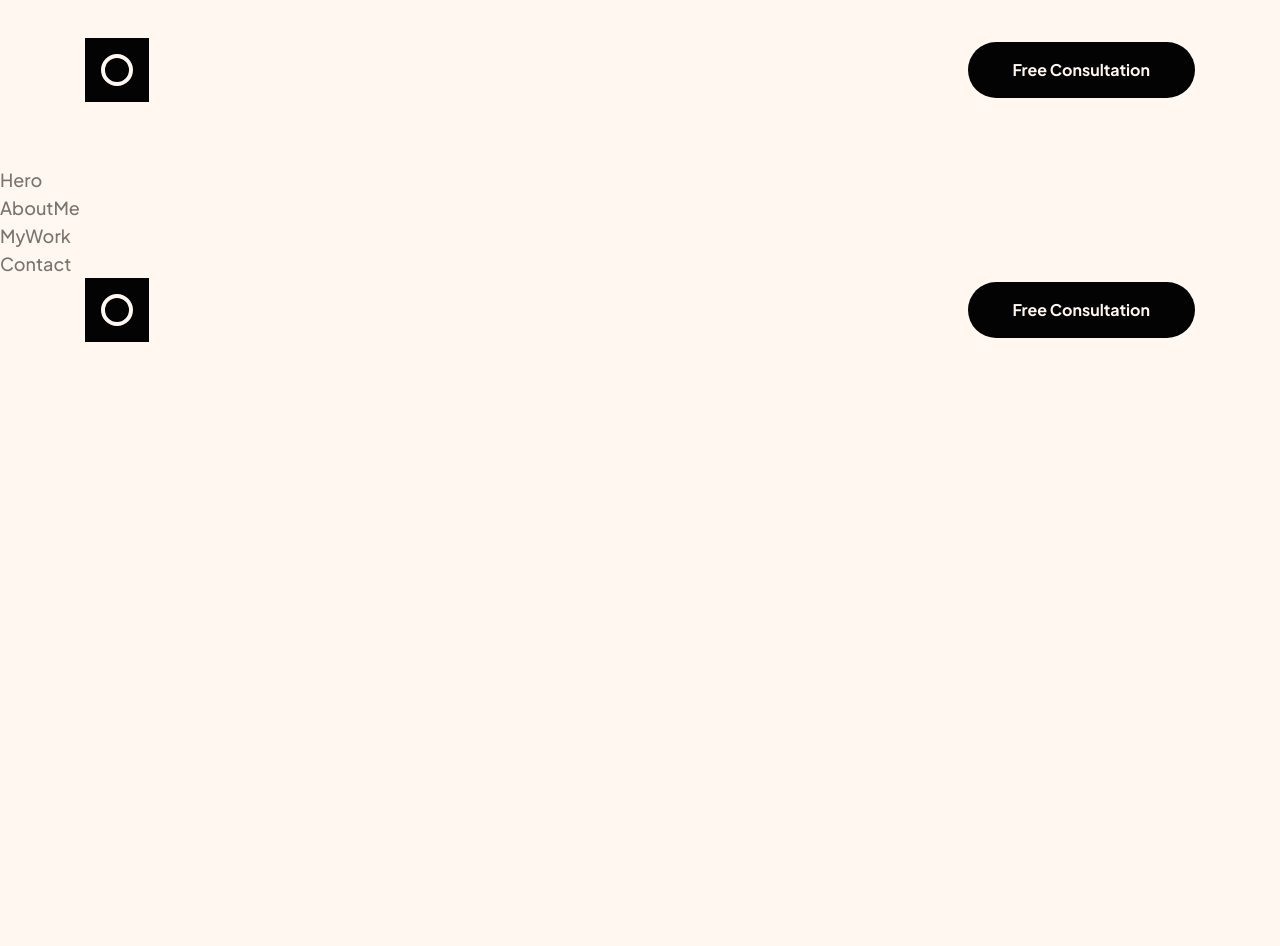
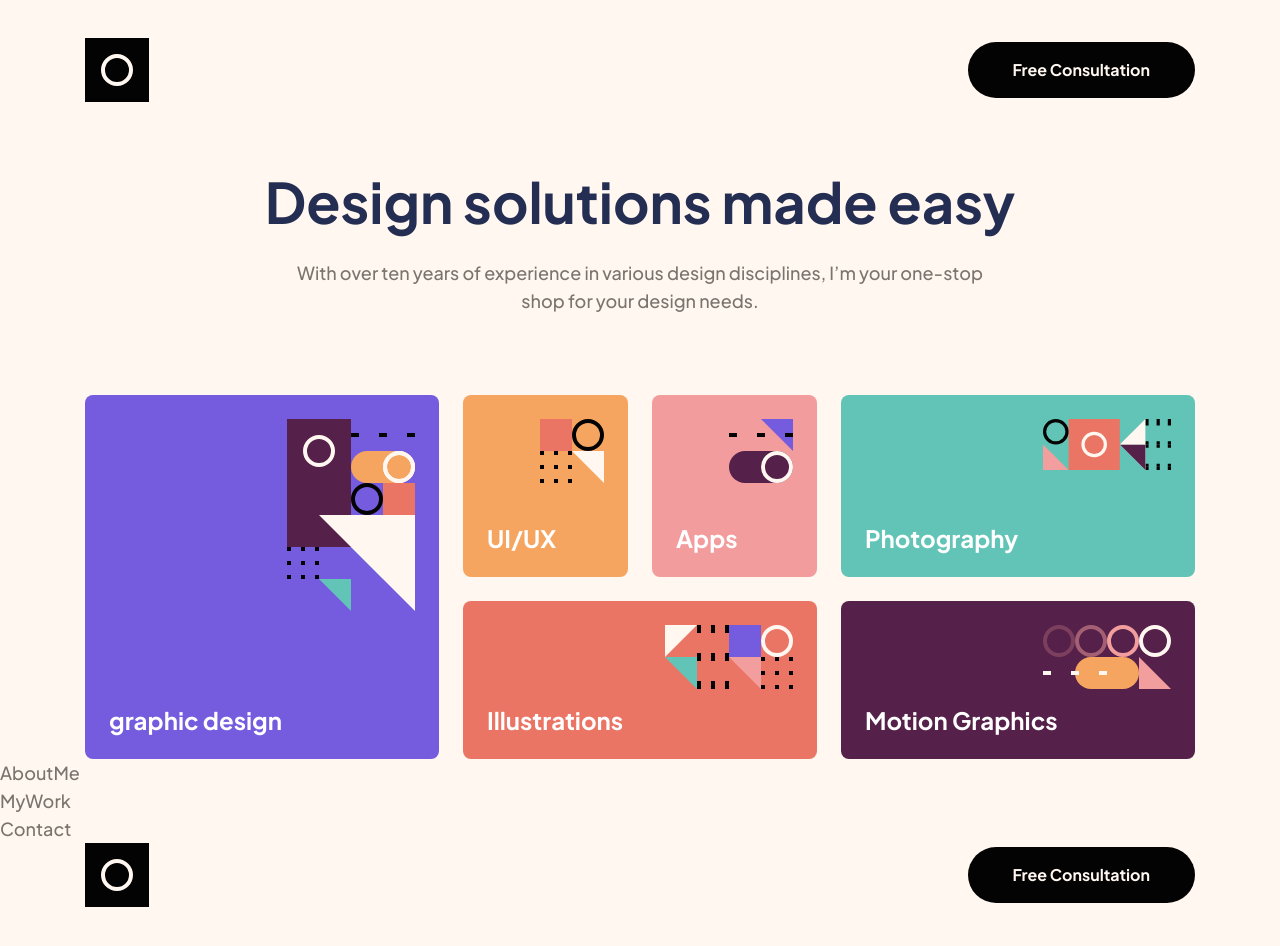
Before and after one commit to tsertic/happy_sp_design_portfolio, a Next.js app: page / in a window 1280 px wide. Shown: the top 946 px of the page. Before the commit the page ends 800 px from the top, so only its background shows below. Built offline with nearby package versions, Linux system fonts and the light colour scheme.

Commit message:
added knwoledge card,cardsgrid and implemented in hero section

```diff
--- a/src/app/globals.css
+++ b/src/app/globals.css
@@ -14,9 +14,9 @@
   --color-secondary-focus: 246 165 96;
   --color-secondary-content: 255 247 240;
 
-  --color-bg-pink: 243 156 158;
-  --color-bg-cyan: 97 196 183;
-  --color-bg-darkpurple: 85 32 73;
+  --color-pink: 243 156 158;
+  --color-cyan: 97 196 183;
+  --color-darkpurple: 85 32 73;
 }
 /* Currently same as light but just for case if dark mode is implemented */
 :root[class~="dark"] {
@@ -35,6 +35,16 @@
   --color-bg-cyan: 97 196 183;
   --color-bg-darkpurple: 85 32 73;
 }
+@layer base {
+  h1,
+  h2,
+  h3,
+  h4,
+  h5,
+  h6 {
+    @apply text-base-contentHeading;
+  }
+}
 @layer components {
   .mobile-padding-x {
     @apply px-[24px];
@@ -45,6 +55,9 @@
   }
   .social-icon {
     @apply group-hover:fill-primary-focus fill-base-100 transition-all duration-300;
+  }
+  .knowledgeCardsGrid {
+    @apply grid gap-[24px] grid-rows-mobile md:grid-rows-tablet xl:grid-rows-desktop grid-cols-mobile md:grid-cols-tablet xl:grid-cols-desktop;
   }
 }
 @layer utilities {
--- /dev/null
+++ b/src/components/cards/KnowledgeCard.tsx
@@ -0,0 +1,27 @@
+import { IKnowledgeCardData } from "@/types/index.t";
+import Image from "next/image";
+import React from "react";
+interface IKnowledgeCard {
+  cardData: IKnowledgeCardData;
+  additionalStyle: string;
+}
+export const KnowledgeCard: React.FC<IKnowledgeCard> = ({
+  cardData,
+  additionalStyle,
+}) => {
+  const { text, img } = cardData;
+  return (
+    <div
+      className={`p-[24px] rounded-[8px] flex flex-col justify-between ${additionalStyle}`}
+    >
+      <Image
+        src={img.url}
+        alt={text}
+        width={img.width}
+        height={img.height}
+        className="ml-auto"
+      />
+      <p className="text-headingCard text-white">{text}</p>
+    </div>
+  );
+};
--- a/src/components/individual/KnowledgeCards/KnowledgeCards.tsx
+++ /dev/null
@@ -1,5 +0,0 @@
-import React from "react";
-
-export const KnowledgeCards = () => {
-  return <div>KnowledgeCards</div>;
-};
--- /dev/null
+++ b/src/components/individual/KnowledgeCardsGrid/KnowledgeCardsGrid.tsx
@@ -0,0 +1,20 @@
+import React from "react";
+import { cardStylesArray } from "./cardStyles";
+import { knowledgeCardData } from "@/constants";
+import { KnowledgeCard } from "@/components/cards/KnowledgeCard";
+
+export const KnowledgeCardsGrid = () => {
+  return (
+    <div className="w-full knowledgeCardsGrid  ">
+      {knowledgeCardData.map((card, i) => {
+        return (
+          <KnowledgeCard
+            additionalStyle={cardStylesArray[i]}
+            cardData={card}
+            key={card._id}
+          />
+        );
+      })}
+    </div>
+  );
+};
--- /dev/null
+++ b/src/components/individual/KnowledgeCardsGrid/cardStyles.ts
@@ -0,0 +1,14 @@
+export const card1 =
+  "col-span-2 row-span-1 md:row-span-2 md:col-start-1 md:col-end-3 xl:col-start-1 xl:col-end-3 xl:row-start-1 xl:row-end-3 bg-primary-focus";
+export const card2 =
+  "col-span-1 row-span-1 md:col-start-3 md:col-end-4 xl:col-start-3 xl:col-end-4 xl:row-start-1 xl:row-end-2 bg-secondary-focus";
+export const card3 =
+  "col-span-1 row-span-1 md:col-start-4 md:col-end-5 xl:col-start-4 xl:col-end-5 xl:row-start-1 xl:row-end-2 bg-pink";
+export const card4 =
+  "col-span-2 row-span-1 md:col-start-3 md:col-end-5 md:row-span-1 xl:col-start-3 xl:col-end-5 xl:row-start-2 xl:row-end-3 bg-secondary";
+export const card5 =
+  "col-span-2 row-span-1  md:row-start-3 md:row-end-4 md:col-start-1 md:col-end-3 xl:row-start-1 xl:row-end-2 xl:col-start-5 xl:col-end-7 bg-cyan";
+export const card6 =
+  "col-span-2 row-span-1 md:col-start-3 md:col-end-5 xl:col-start-5 xl:col-end-7 xl:row-start-2 xl:row-end-3  bg-darkpurple";
+
+export const cardStylesArray = [card1, card2, card3, card4, card5, card6];
--- a/src/components/pageSections/homepage/Hero.tsx
+++ b/src/components/pageSections/homepage/Hero.tsx
@@ -1,5 +1,20 @@
+import { KnowledgeCardsGrid } from "@/components/individual/KnowledgeCardsGrid/KnowledgeCardsGrid";
 import React from "react";
 
 export const Hero = () => {
-  return <div>Hero</div>;
+  return (
+    <div className="container-wide">
+      <div className=" w-full flex flex-col items-center text-center gap-[16px] md:gap-[27px] xl:gap-[23px] mb-[32px] md:mb-[84px] xl:mb-[80px]">
+        <h1 className="text-center text-headingLMobile md:text-headingLTablet xl:text-headingL">
+          Design solutions made easy
+        </h1>
+        <p className=" w-full max-w-[285px] md:max-w-[573px] xl:max-w-[730px]">
+          {" "}
+          With over ten years of experience in various design disciplines, I’m
+          your one-stop shop for your design needs.
+        </p>
+      </div>
+      <KnowledgeCardsGrid />
+    </div>
+  );
 };
--- a/src/constants/index.ts
+++ b/src/constants/index.ts
@@ -0,0 +1,57 @@
+export const knowledgeCardData = [
+  {
+    _id: "0",
+
+    text: "graphic design",
+    img: {
+      url: "/images/pattern-graphic-design.svg",
+      width: 128,
+      height: 192,
+    },
+  },
+  {
+    _id: "1",
+    text: "UI/UX",
+    img: {
+      url: "/images/pattern-ui-ux.svg",
+      width: 64,
+      height: 64,
+    },
+  },
+  {
+    _id: "2",
+    text: "Apps",
+    img: {
+      url: "/images/pattern-apps.svg",
+      width: 64,
+      height: 64,
+    },
+  },
+  {
+    _id: "3",
+    img: {
+      url: "/images/pattern-illustrations.svg",
+      width: 128,
+      height: 64,
+    },
+    text: "Illustrations",
+  },
+  {
+    _id: "4",
+    text: "Photography",
+    img: {
+      url: "/images/pattern-photography.svg",
+      width: 128,
+      height: 64,
+    },
+  },
+  {
+    _id: "5",
+    text: "Motion Graphics",
+    img: {
+      url: "/images/pattern-motion-graphics.svg",
+      width: 128,
+      height: 64,
+    },
+  },
+];
--- a/tailwind.config.ts
+++ b/tailwind.config.ts
@@ -21,9 +21,9 @@ const config: Config = {
         "base-content": "rgb(var(--color-base-content) / <alpha-value>)",
         "base-contentHeading":
           "rgb(var(--color-base-contentHeading) / <alpha-value>)",
-        "bg-pink": "rgb(var(--color-bg-pink) / <alpha-value>)",
-        "bg-cyan": "rgb(var(--color-bg-cyan) / <alpha-value>)",
-        "bg-darkpurple": "rgb(var(--color-bg-darkpurple) / <alpha-value>)",
+        pink: "rgb(var(--color-pink) / <alpha-value>)",
+        cyan: "rgb(var(--color-cyan) / <alpha-value>)",
+        darkpurple: "rgb(var(--color-darkpurple) / <alpha-value>)",
       },
       fontSize: {
         button: [
@@ -97,6 +97,16 @@ const config: Config = {
       boxShadow: {
         button: "0 15px 15px -10px #FF9F8E",
       },
+      gridTemplateRows: {
+        mobile: "364px 182px 158px 182px 182px",
+        tablet: "182px 158px 182px",
+        desktop: "182px 158px;",
+      },
+      gridTemplateColumns: {
+        mobile: "repeat(2,minmax(159px,1fr))",
+        tablet: "repeat(4,minmax(159px,1fr))",
+        desktop: "repeat(6,minmax(159px,1fr))",
+      },
     },
   },
   plugins: [],
```
Also changed, not shown: src/types/index.t.ts (+9 -0 lines).
